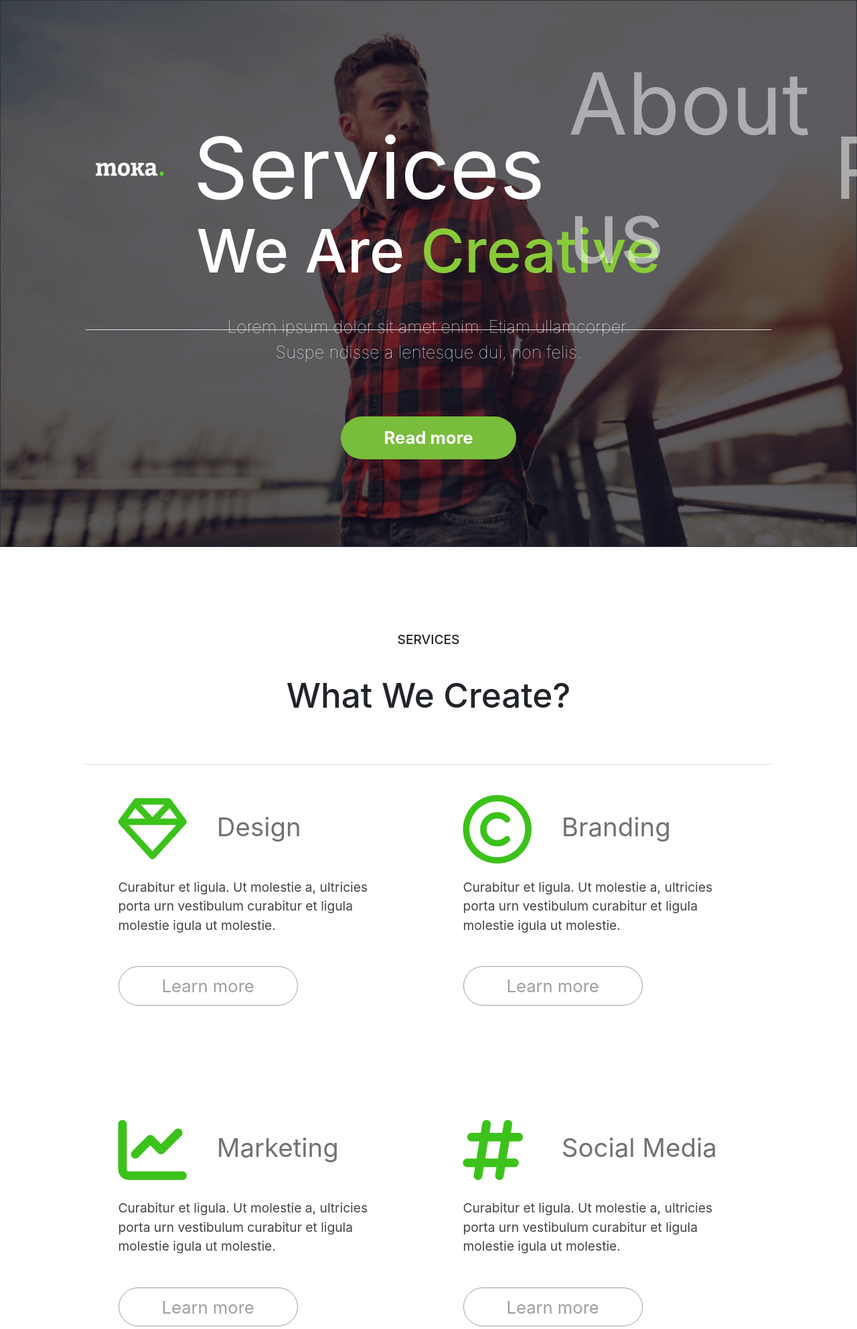
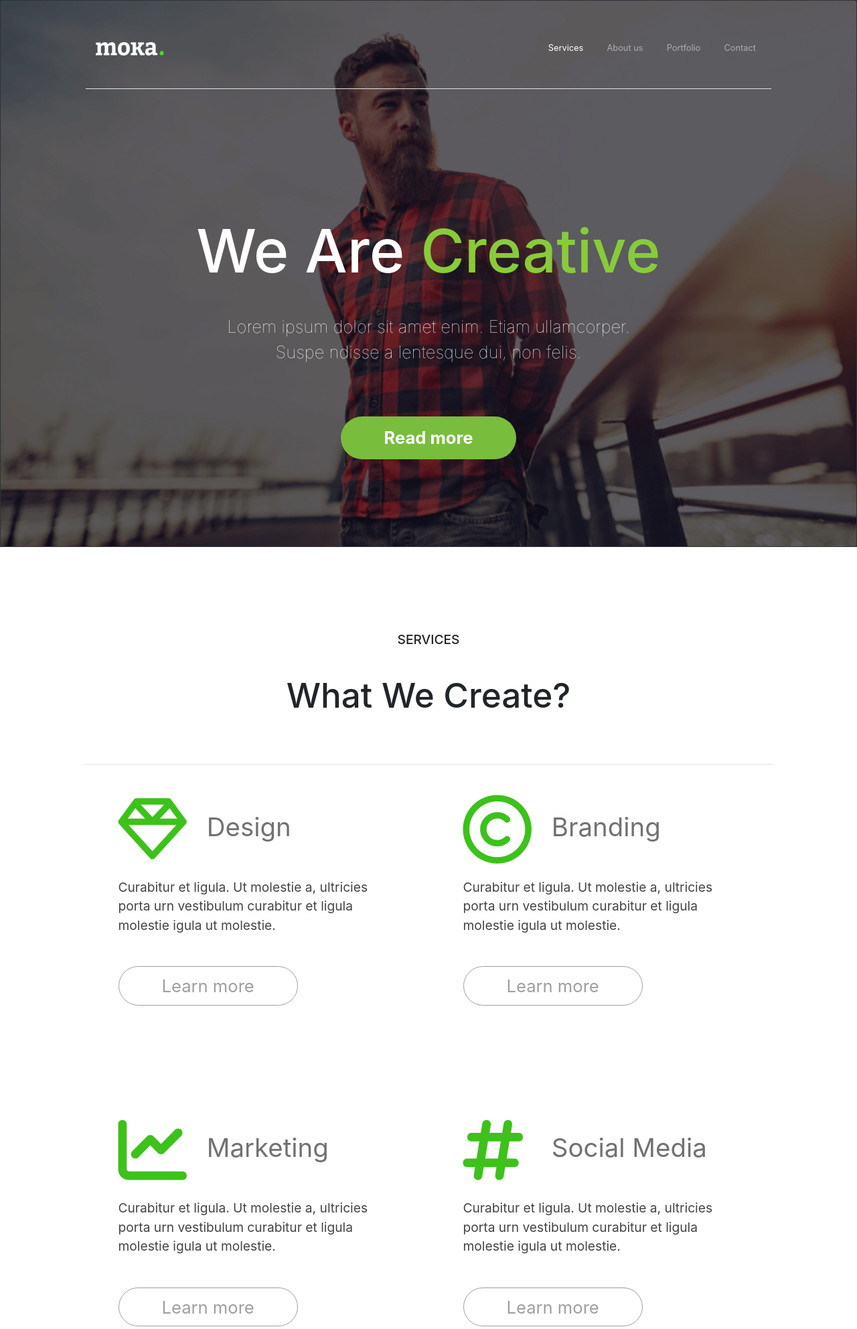
Before and after one commit to LauraC-art/moka, a PHP site: page / in a window 1280 px wide. Shown: the top 1985 px of the page at 67% size. Run offline with PHP 8.4, Linux system fonts and the light colour scheme; some libraries are stand-ins or nearby versions.

Commit message:
Revert "Update styles.css"
This reverts commit 720cda28c1ef579878f586fcfb2e8ec747046277.

```diff
--- a/styles.css
+++ b/styles.css
@@ -7,11 +7,11 @@
         padding-bottom: 4%;
     }
     .navbar{
-        font-size: 10vw;
+        font-size: 1vw;
     }
     .col{
         text-align: left;
-        padding-left:0.1;
+        padding-left:0;
     }
     .col-sm-6{
         text-align: left !important;
```
